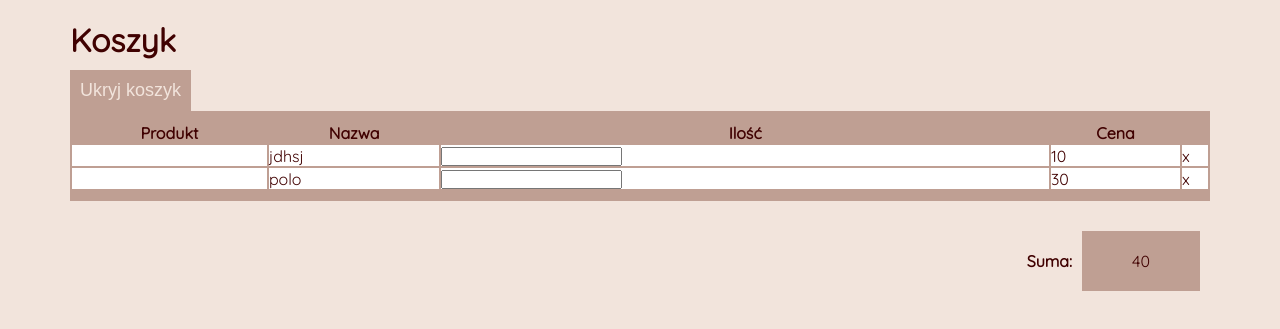
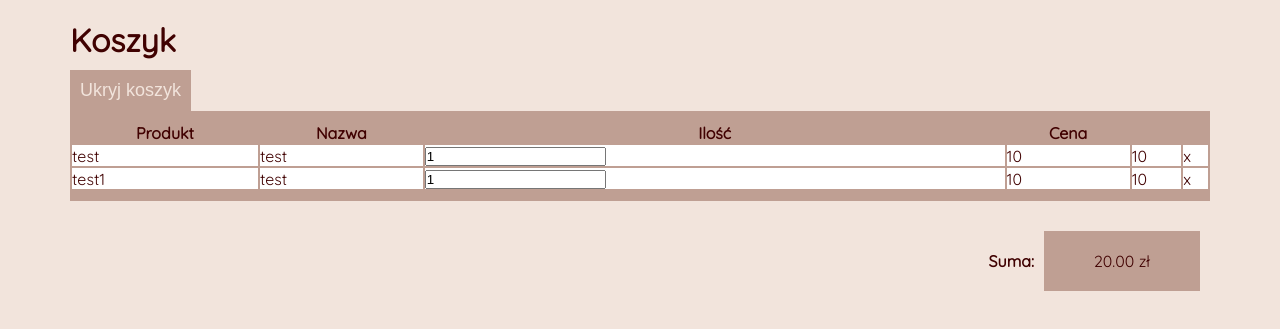
Before and after one commit to oleinka/recruitment-task, a React (Create React App) app: page / in a window 1280 px wide. Both pictures are taken after a click on the button "Rozwiń koszyk". Shown: the top 329 px of the page. Built offline with nearby package versions, Linux system fonts and the light colour scheme.

Commit message:
sort array and multiple cost

```diff
--- a/src/App.js
+++ b/src/App.js
@@ -1,15 +1,18 @@
-import React from 'react';
+import React, { useState } from 'react';
 import './App.scss';
 import CartWrapper from '././components/CartWrapper/CartWrapper';
 import ShopWrapper from '././components/ShopWrapper/ShopWrapper';
 
 const App = () => {
 
-  const shoppingCart = [{name:'jdhsj',price:10},{name:'polo',price:30}]
+  const [shoppingCart, setShoppingCart] = useState([
+    {image:"test",name:"test",price:10,count:1},
+    {image:"test1",name:"test",price:10,count:1}
+  ])
 
 return(
     <div className="App">
-        <CartWrapper shoppingCart={shoppingCart} />
+        <CartWrapper shoppingCart={shoppingCart} setShoppingCart={setShoppingCart} />
         <ShopWrapper/>
     </div>
   );
--- a/src/components/CartWrapper/CartItem/CartItem.js
+++ b/src/components/CartWrapper/CartItem/CartItem.js
@@ -1,15 +1,25 @@
-import React from 'react';
+import React, {useState} from 'react';
 import './CartItem.scss';
 
 const CartItem = ({
     image,
     name,
     price,
+    count,
+    shoppingCart,
+    setShoppingCart,
+    index,
 }) => {
 
     const handleChange = (event) => {
-        const count = event.target.value;
-        console.log(count);
+        const newCount = event.target.value;
+        const newShoppingCart = shoppingCart.map((item, itemIndex)=> {
+            if(index === itemIndex) {
+                return {...item, count:newCount}
+            }
+            return item;
+        })
+        setShoppingCart(newShoppingCart);
     }
 
     return (
@@ -18,10 +28,11 @@ const CartItem = ({
         <td>{name}</td>
         <td>
             <div>
-                <input type='number' min='0' onChange={handleChange}/>
+                <input type='number' min='1' value={count} onChange={handleChange}/>
             </div>
         </td>
         <td>{price}</td>
+        <td>{count*price}</td>
         <td>x</td>
     </tr>
 );
--- a/src/components/CartWrapper/CartWrapper.js
+++ b/src/components/CartWrapper/CartWrapper.js
@@ -2,10 +2,9 @@ import React, {useState} from 'react';
 import './CartWrapper.scss';
 import CartItem from '././CartItem/CartItem'
 
-const CartWrapper = ({shoppingCart}) => {
+const CartWrapper = ({shoppingCart,setShoppingCart}) => {
 
   const [isCartOpen, setIsCartOpen] = useState(false);
-
 
   const toggleCart = () => {
     if(isCartOpen) {
@@ -43,8 +42,11 @@ const CartWrapper = ({shoppingCart}) => {
           </tr>
         </thead>
         <tbody>
-          {shoppingCart.map(item => (
+          {shoppingCart.map((item, index) => (
             <CartItem key={item.name} {...item}
+            setShoppingCart={setShoppingCart}
+            index={index}
+            shoppingCart={shoppingCart}
           />
           ))}
         </tbody>
@@ -52,7 +54,7 @@ const CartWrapper = ({shoppingCart}) => {
     <div className="cartSummary">
       <span>Suma:</span>
       <div className="cartTotal">
-      {shoppingCart.reduce((a, c) => a.price + c.price)}
+      {shoppingCart.length >1 ? shoppingCart.reduce((a, c) => a.price*a.count + c.price*c.count).toFixed(2) : 0} zł
       </div>
     </div>
     </div>
--- a/src/components/ShopWrapper/ShopWrapper.js
+++ b/src/components/ShopWrapper/ShopWrapper.js
@@ -1,22 +1,34 @@
-import React from 'react';
+import React, {useState} from 'react';
 import './ShopWrapper.scss';
 import ShopItem from './ShopItem/ShopItem';
 import { products } from '../../data/products';
 
 const ShopWrapper = () => {
 
-  let productItems = products;
+  const [productItems, setProductItems] = useState(products);
 
-
+  const sortArray = (e) => {
+    const value = e.target.value
+    if (value === 'by-price') {
+      setProductItems([...productItems.sort((a,b) => a.price-b.price)])
+    }
+    if (value === 'by-name') {
+      setProductItems([...productItems.sort((a,b) =>{
+        const aName = a.name.toUpperCase();
+        const bName = b.name.toUpperCase();
+        return (aName < bName) ? -1 : (aName > bName) ? 1 : 0;
+       })])
+    }
+  }
 
 return (
     <div className="shopWrapper">
         <div className="shopHeading">
           <h1>Produkty</h1>
-          <select name="sort">
+          <select name="sort" onChange={sortArray}>
             <option value="">Sortuj</option>
             <option value="by-price">wg ceny</option>
-            <option value="by-name"/* onClick={productItems.sort((a,b)=>a.name-b.name)} */>wg nazwy</option>
+            <option value="by-name">wg nazwy</option>
           </select>
         </div>
         <div className="shopItemsWrapper">
```
